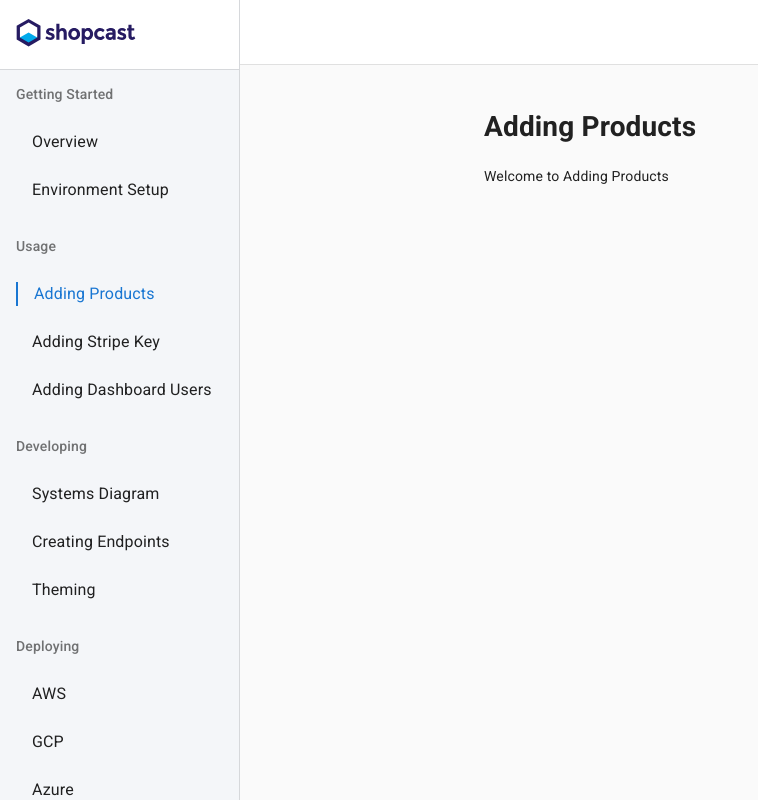
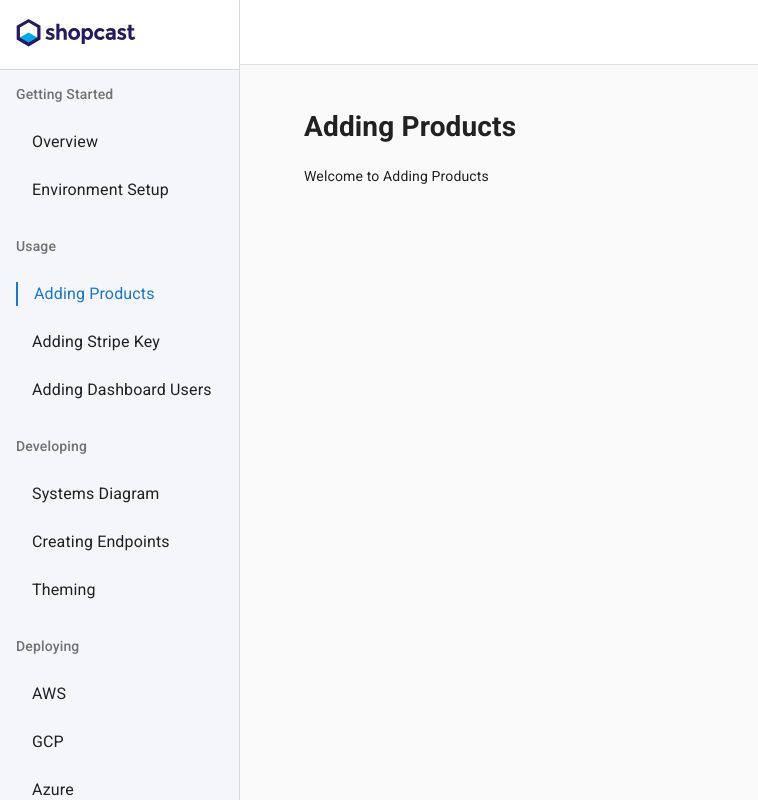
Before and after one commit to borisrch/ecommerce-docs, a Next.js app: page /usage/adding-products in a window 1280 px wide. Shown: the whole page, without its empty margins (0-758 px from the left). Built offline with nearby package versions, Linux system fonts and the light colour scheme; what create-emotion-server would draw is missing.

Commit message:
add boilerplate for breadcrumbs

```diff
--- a/src/components/container.js
+++ b/src/components/container.js
@@ -16,6 +16,7 @@ import Typography from "@material-ui/core/Typography";
 import Blue from "@material-ui/core/colors/blue";
 import MenuIcon from "@material-ui/icons/Menu";
 import Container from "@material-ui/core/Container";
+import Breadcrumbs from "@material-ui/core/Breadcrumbs";
 
 import Link from "next/link";
 import Image from "next/image";
@@ -88,6 +89,20 @@ function ResponsiveDrawer(props) {
 
   const handleClick = () => {
     setOpen(!open);
+  };
+
+  const getBreadcrumbs = (path) => {
+    return (
+      <React.Fragment>
+        <Breadcrumbs aria-label="breadcrumb">
+          <Link color="inherit" href="/">
+            Home
+          </Link>
+        </Breadcrumbs>
+        <Typography color="textPrimary">Getting Started</Typography>
+        <Typography color="textPrimary">Overview</Typography>
+      </React.Fragment>
+    );
   };
 
   const getRoute = (label, parentLabel) => {
@@ -216,7 +231,7 @@ function ResponsiveDrawer(props) {
       </nav>
       <main className={classes.content}>
         <div className={classes.toolbar} />
-        <Container maxWidth="sm">{content}</Container>
+        <Container maxWidth="md">{content}</Container>
       </main>
     </div>
   );
```
